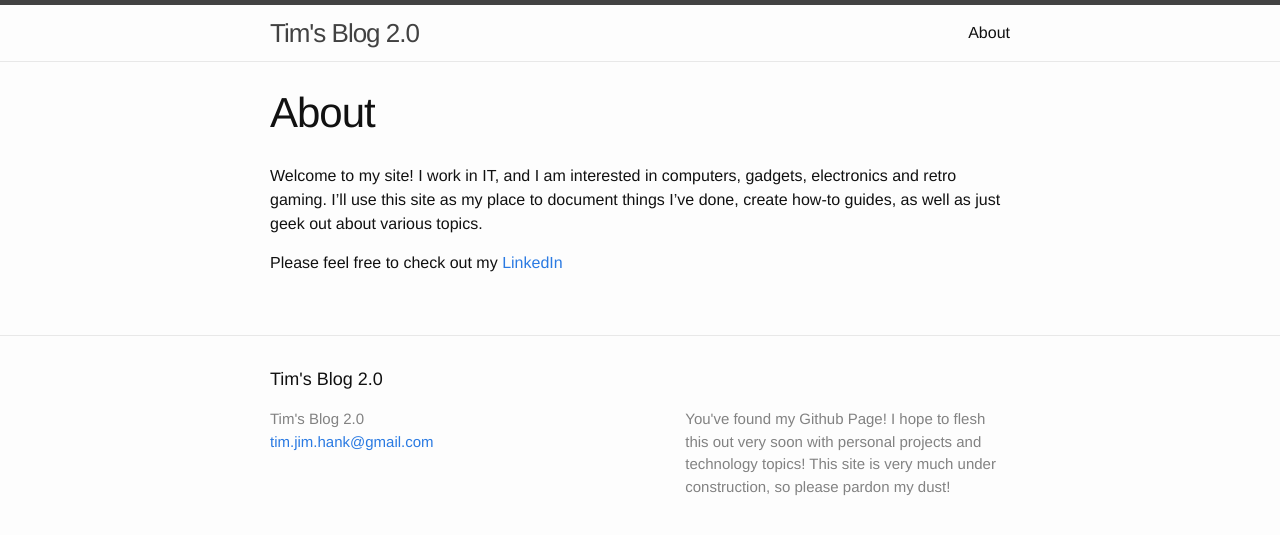
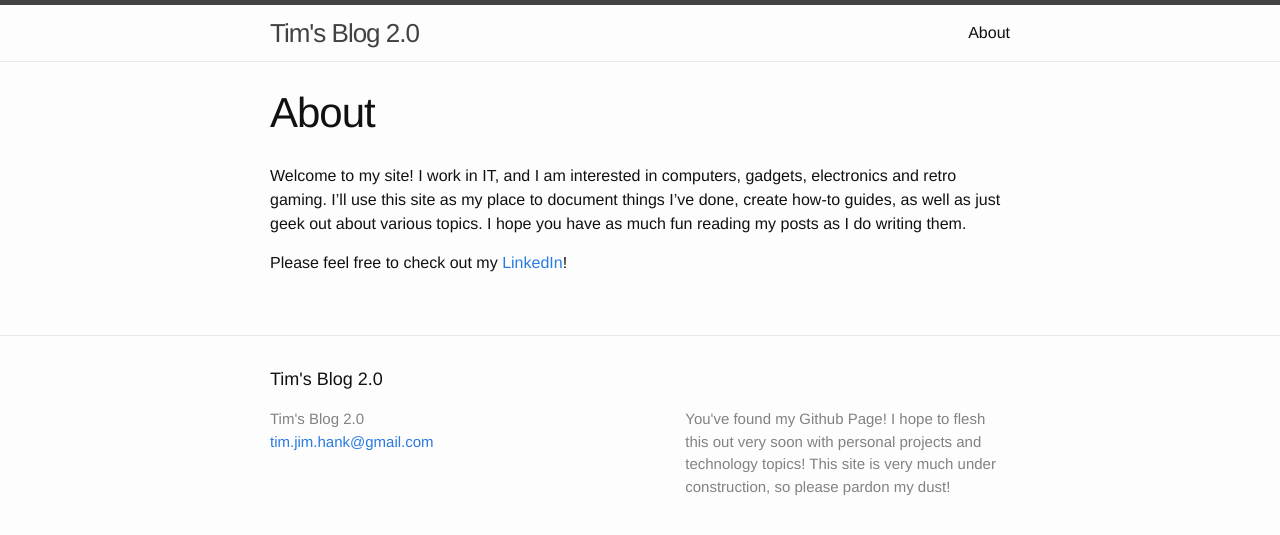
Before and after one commit to timjimhank/timjimhank.github.io, a Jekyll site: the page built from about.md, in a window 1280 px wide. Shown: the top 535 px of the page. Built offline with Jekyll 4.4.1, drawn with Linux system fonts in a browser that asks for light colours.

Commit message:
More about changes

```diff
--- a/about.md
+++ b/about.md
@@ -4,6 +4,6 @@ title: About
 permalink: /about/
 ---
 
-Welcome to my site! I work in IT, and I am interested in computers, gadgets, electronics and retro gaming. I'll use this site as my place to document things I've done, create how-to guides, as well as just geek out about various topics.
+Welcome to my site! I work in IT, and I am interested in computers, gadgets, electronics and retro gaming. I'll use this site as my place to document things I've done, create how-to guides, as well as just geek out about various topics. I hope you have as much fun reading my posts as I do writing them.
 
-Please feel free to check out my [LinkedIn](https://www.linkedin.com/in/timjhenry)
+Please feel free to check out my [LinkedIn](https://www.linkedin.com/in/timjhenry)!
```
